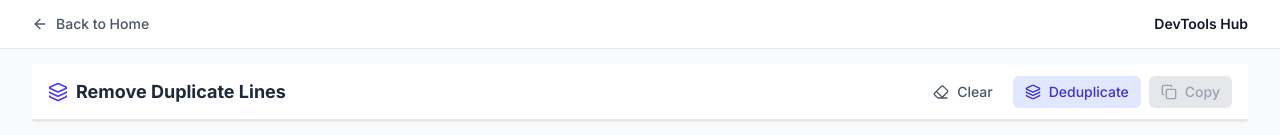
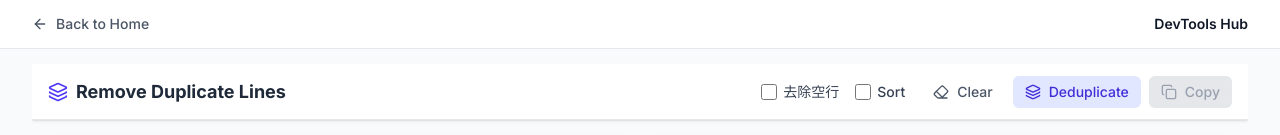
Before and after one commit to Haremend/GeminiApp-DevTools-Hub, a Next.js app: page /tools/remove-duplicates in a window 1280 px wide. Shown: the top 135 px of the page. Built offline with nearby package versions, Linux system fonts and the light colour scheme.

Commit message:
feat(remove-duplicates): add sorting and empty line removal options
Add toggleable options to sort results and remove empty lines, along with real-time processing updates.

```diff
--- a/app/tools/remove-duplicates/page.tsx
+++ b/app/tools/remove-duplicates/page.tsx
@@ -7,11 +7,23 @@ export default function RemoveDuplicatesTool() {
   const [inputText, setInputText] = useState('');
   const [outputText, setOutputText] = useState('');
   const [copied, setCopied] = useState(false);
+  const [isSorted, setIsSorted] = useState(false);
+  const [removeEmpty, setRemoveEmpty] = useState(false);
+
+  const processLines = (text: string, sorted: boolean, removeEmptyLines: boolean) => {
+    let lines = text.split('\n');
+    if (removeEmptyLines) {
+      lines = lines.filter(line => line.trim().length > 0);
+    }
+    let uniqueLines = Array.from(new Set(lines));
+    if (sorted) {
+      uniqueLines.sort((a, b) => a.localeCompare(b, undefined, { numeric: true, sensitivity: 'base' }));
+    }
+    return uniqueLines.join('\n');
+  };
 
   const handleDeduplicate = () => {
-    const lines = inputText.split('\n');
-    const uniqueLines = Array.from(new Set(lines));
-    setOutputText(uniqueLines.join('\n'));
+    setOutputText(processLines(inputText, isSorted, removeEmpty));
   };
 
   const handleCopy = async () => {
@@ -39,6 +51,36 @@ export default function RemoveDuplicatesTool() {
         </div>
 
         <div className="flex items-center gap-2">
+          <label className="flex items-center gap-1.5 mr-2 text-sm text-gray-700 cursor-pointer hover:text-indigo-600 transition-colors">
+            <input
+              type="checkbox"
+              checked={removeEmpty}
+              onChange={(e) => {
+                const newRemoveEmpty = e.target.checked;
+                setRemoveEmpty(newRemoveEmpty);
+                if (outputText) {
+                  setOutputText(processLines(inputText, isSorted, newRemoveEmpty));
+                }
+              }}
+              className="rounded border-gray-300 text-indigo-600 focus:ring-indigo-500 cursor-pointer w-4 h-4"
+            />
+            <span className="font-medium">去除空行</span>
+          </label>
+          <label className="flex items-center gap-1.5 mr-2 text-sm text-gray-700 cursor-pointer hover:text-indigo-600 transition-colors">
+            <input
+              type="checkbox"
+              checked={isSorted}
+              onChange={(e) => {
+                const newIsSorted = e.target.checked;
+                setIsSorted(newIsSorted);
+                if (outputText) {
+                  setOutputText(processLines(inputText, newIsSorted, removeEmpty));
+                }
+              }}
+              className="rounded border-gray-300 text-indigo-600 focus:ring-indigo-500 cursor-pointer w-4 h-4"
+            />
+            <span className="font-medium">Sort</span>
+          </label>
           <button
             onClick={handleClear}
             className="px-3 py-1.5 text-gray-600 hover:text-red-600 hover:bg-red-50 rounded-md transition-colors flex items-center gap-2 text-sm font-medium"
```
